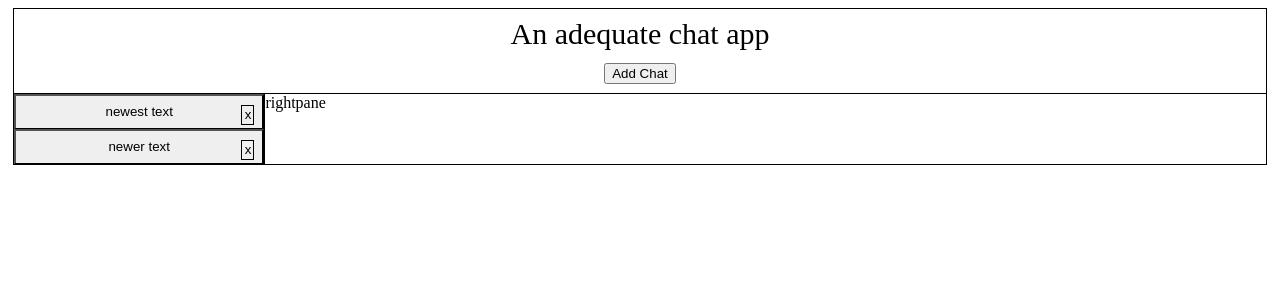
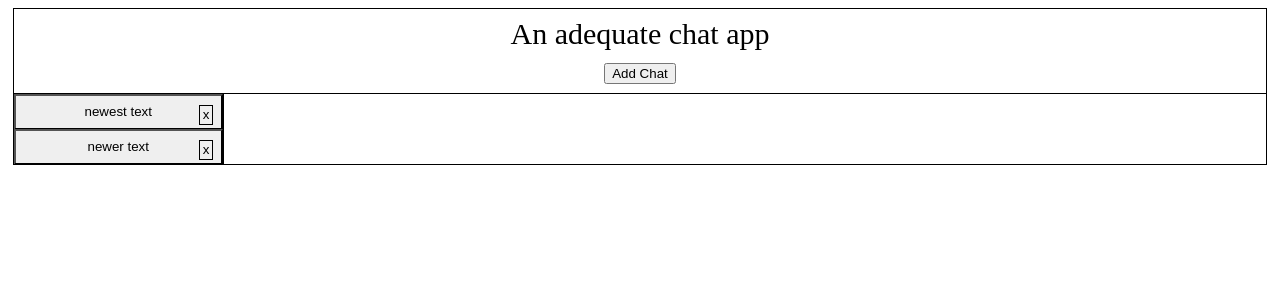
Before and after one commit to hazelw/angular-convos, an Angular app: page / in a window 1280 px wide. Shown: the top 300 px of the page. Built offline with nearby package versions, Linux system fonts and the light colour scheme.

Commit message:
beginnings of a right panel

```diff
--- a/src/app/app.component.css
+++ b/src/app/app.component.css
@@ -23,6 +23,10 @@
     border-right: 1px black solid;
 }
 
+.right-panel {
+    width: 100%;
+}
+
 .message-list {
     display: flex;
     flex-direction: column;
--- a/src/app/app.component.html
+++ b/src/app/app.component.html
@@ -5,7 +5,7 @@
     </div>
     <div class="main">
         <app-convo-list class="convo-list"></app-convo-list>
-        <span>rightpane</span>
+        <app-right-panel class="right-panel"></app-right-panel>
     </div>
 </div>
 
--- a/src/app/app.module.ts
+++ b/src/app/app.module.ts
@@ -5,13 +5,17 @@ import { AppRoutingModule } from './app-routing.module';
 import { AppComponent } from './app.component';
 import { ConvoListComponent } from './convo-list/convo-list.component';
 import { AddConvoComponent } from './add-convo/add-convo.component';
+import { RightPanelComponent } from './right-panel/right-panel.component';
+import { ConvoPanelComponent } from './right-panel/convo-panel/convo-panel.component';
 import { ConvoService } from './convos.service';
 
 @NgModule({
   declarations: [
     AppComponent,
     ConvoListComponent,
-    AddConvoComponent
+    AddConvoComponent,
+    RightPanelComponent,
+    ConvoPanelComponent
   ],
   imports: [
     BrowserModule,
--- a/src/app/convos.service.ts
+++ b/src/app/convos.service.ts
@@ -22,7 +22,9 @@ export class ConvoService {
     }
 
     addConvo() {
-        let id = this.convos.reduce((next, current) => next.id > current.id ? next : current).id + 1;
+        let id = (
+            this.convos.length ? this.convos.reduce((next, current) => next.id > current.id ? next : current).id + 1 : 0
+        );
         this.convos.push({
             'id': id,
             'messages': [{'id': 0, 'timestamp': new Date().toString(), 'text': 'new convo'}]
--- /dev/null
+++ b/src/app/right-panel/right-panel.component.html
@@ -0,0 +1,4 @@
+<div>
+    <app-convo-panel>
+    </app-convo-panel>
+</div>
```
Also changed, not shown: src/app/right-panel/convo-panel/convo-panel.component.ts (added, +10 -0 lines), src/app/right-panel/right-panel.component.ts (added, +10 -0 lines), src/app/right-panel/convo-panel/convo-panel.component.css (added), src/app/right-panel/convo-panel/convo-panel.component.html (added), src/app/right-panel/right-panel.component.css (added).
